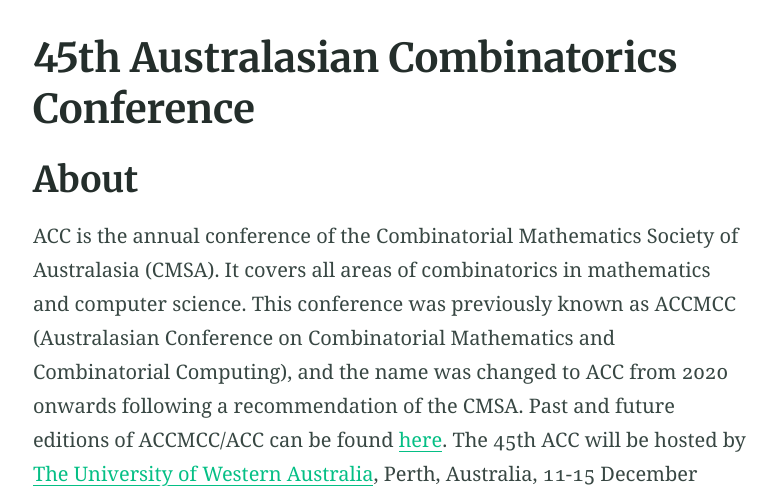
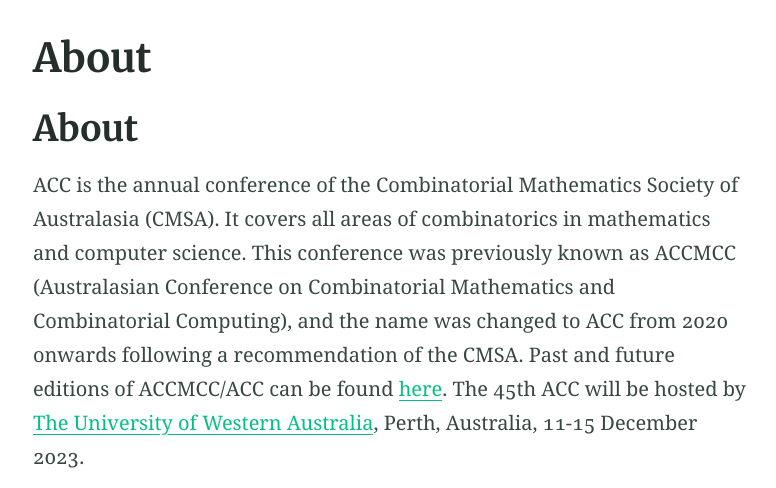
Before and after one commit to 45ACC/45ACC.github.io, a Jekyll site: the page built from index.md, in a window 1280 px wide and 900 px high, cut to the strip 412-900 px from the top of the window. Shown: the whole strip, without its empty margins (250-1026 px from the left). Built offline with Jekyll 4.4.1, drawn with Linux system fonts in a browser that asks for light colours; our own code applies the rules of GitHub Pages for plain Markdown files.

Commit message:
Update index.md

```diff
--- a/index.md
+++ b/index.md
@@ -1,5 +1,5 @@
 ---
-title: 45th Australasian Combinatorics Conference
+title:
 feature_text: |
   # 45th Australasian Combinatorics Conference
    11th - 15th December 2023, at The University of Western Australia
```
